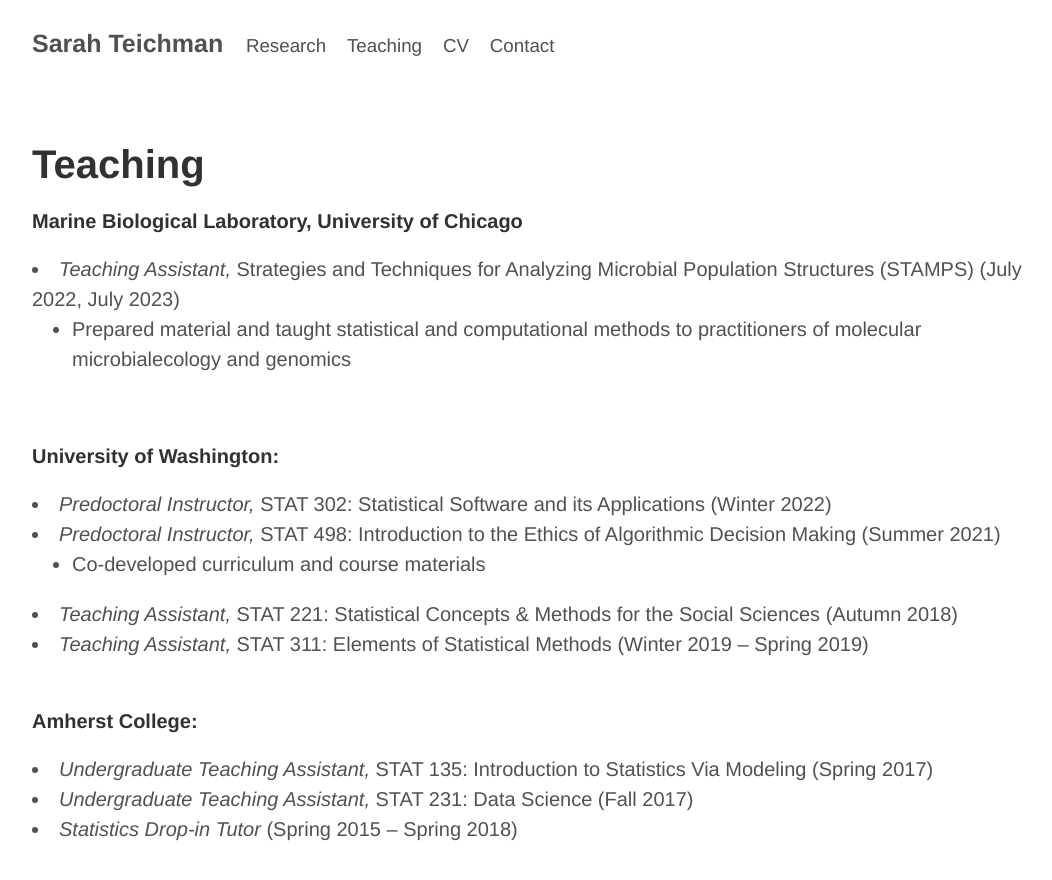
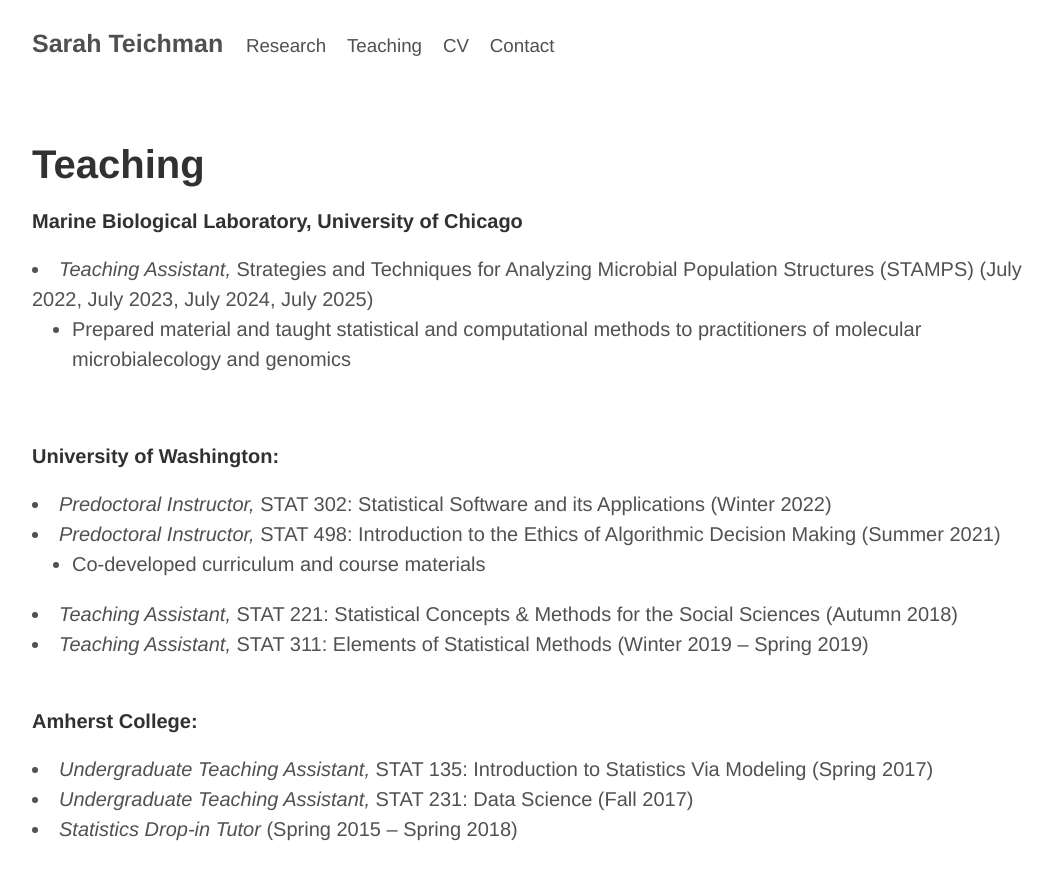
Before and after one commit to svteichman/svteichman.github.io, a Jekyll site: the page built from teaching.html, in a window 1280 px wide. Shown: the top 880 px of the page, without its empty margins (108-1160 px from the left). Built offline with Jekyll 4.4.1, drawn with Linux system fonts in a browser that asks for light colours.

Commit message:
Update teaching.html

```diff
--- a/teaching.html
+++ b/teaching.html
@@ -13,7 +13,7 @@
 
 <h4>Marine Biological Laboratory, University of Chicago</h4>
 <p class="content">
-    <li> <i>Teaching Assistant,</i> Strategies and Techniques for Analyzing Microbial Population Structures (STAMPS) (July 2022, July 2023) </li>
+    <li> <i>Teaching Assistant,</i> Strategies and Techniques for Analyzing Microbial Population Structures (STAMPS) (July 2022, July 2023, July 2024, July 2025) </li>
         <ul><li> Prepared material and taught statistical and computational methods to practitioners of molecular microbialecology and genomics </ul></li>
 <br/>
 </p>
```
